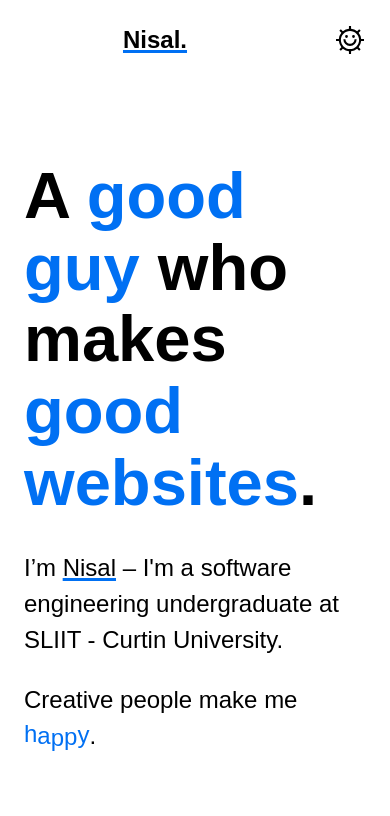
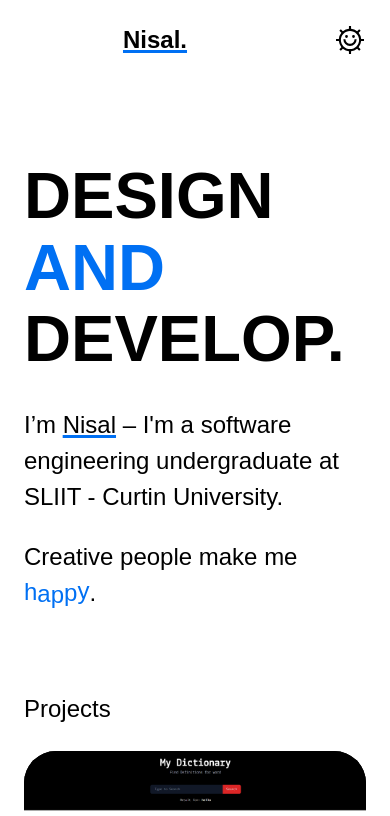
Before and after one commit to nisalrenuja/Nisal-Renuja, a Gatsby site: page / in a window 390 px wide. Shown: the top 816 px of the page. Built offline with nearby package versions, Linux system fonts and the light colour scheme; Gatsby itself is replaced by a stand-in of ours; some packages are replaced by stand-ins of ours.

```diff
--- a/src/components/Hero/index.js
+++ b/src/components/Hero/index.js
@@ -17,22 +17,13 @@
           DEVELOP.
         </div>
         <div className="small">
-          A{" "}
+          DESIGN{" "}
           <em>
-            good
             <br />
-            guy
+            AND
           </em>{" "}
-          who
           <br />
-          makes
-          <br />
-          <em>
-            good
-            <br />
-            websites
-          </em>
-          .
+          DEVELOP.
         </div>
       </Styled.Statement>
       <div className="container">
```
